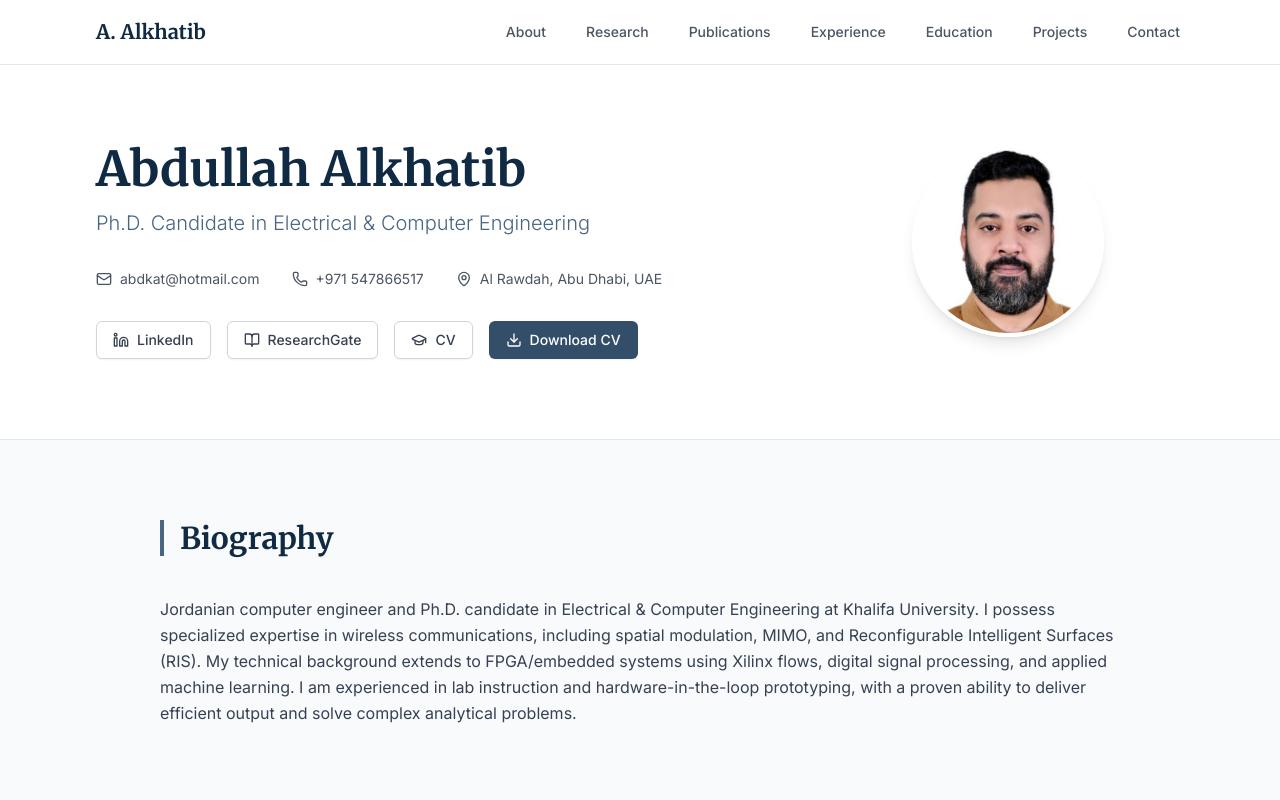
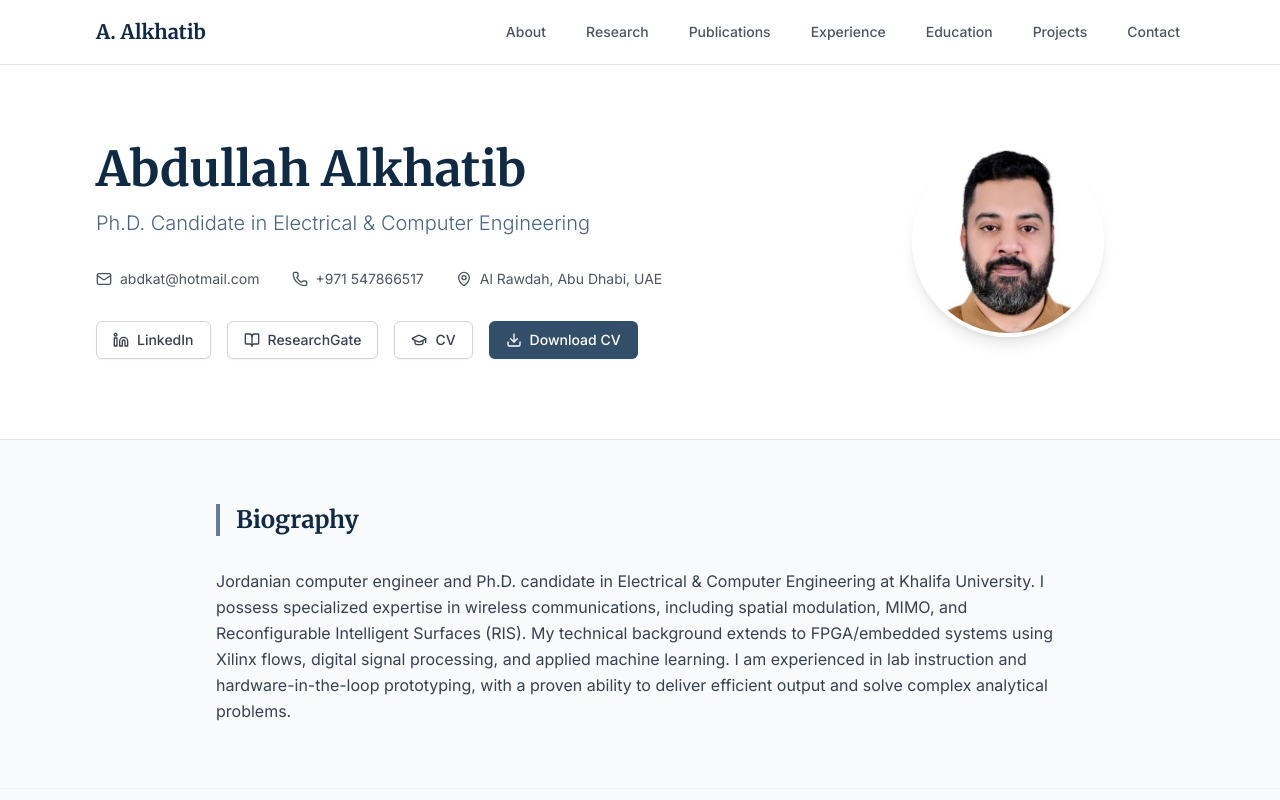
Before and after one commit to amerob/abdalla-portfolio-phd, a React (Vite) app: page / in a window 1280 px wide. Shown: the top 800 px of the page. Built offline with nearby package versions, Linux system fonts and the light colour scheme.

Commit message:
refactor: format Section
Updated the Section component's layout and styling, including changes to padding, border colors, and text styles.

```diff
--- a/components/Section.tsx
+++ b/components/Section.tsx
@@ -7,29 +7,14 @@ interface SectionProps {
     className?: string;
 }
 
-export const Section: React.FC<SectionProps> = ({
-  id,
-  title,
-  children,
-  className = "",
-}) => {
+export const Section: React.FC<SectionProps> = ({ id, title, children, className = "" }) => {
     return (
-    <section
-      id={id}
-      aria-labelledby={`${id}-title`}
-      className={`py-20 border-b border-gray-200 last:border-none ${className}`}
-    >
-      <div className="mx-auto max-w-5xl px-4 sm:px-6 lg:px-8">
-        <header className="mb-10">
-          <h2
-            id={`${id}-title`}
-            className="pl-4 border-l-4 border-academic-600 text-3xl font-serif font-semibold text-academic-900"
-          >
+        <section id={id} className={`py-16 border-b border-gray-100 last:border-0 ${className}`}>
+            <div className="max-w-4xl mx-auto px-4 sm:px-6">
+                <h2 className="text-2xl font-serif font-bold text-academic-900 mb-8 border-l-4 border-academic-500 pl-4">
                     {title}
                 </h2>
-        </header>
-
-        <div className="space-y-8 text-academic-800">
+                <div className="space-y-6">
                     {children}
                 </div>
             </div>
```
Lines whose indentation alone changed are shown as unchanged.
